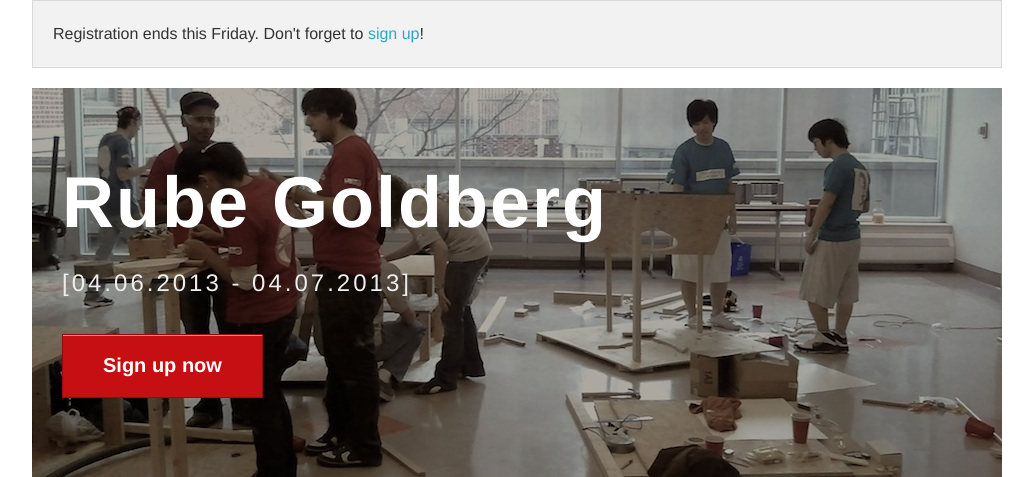
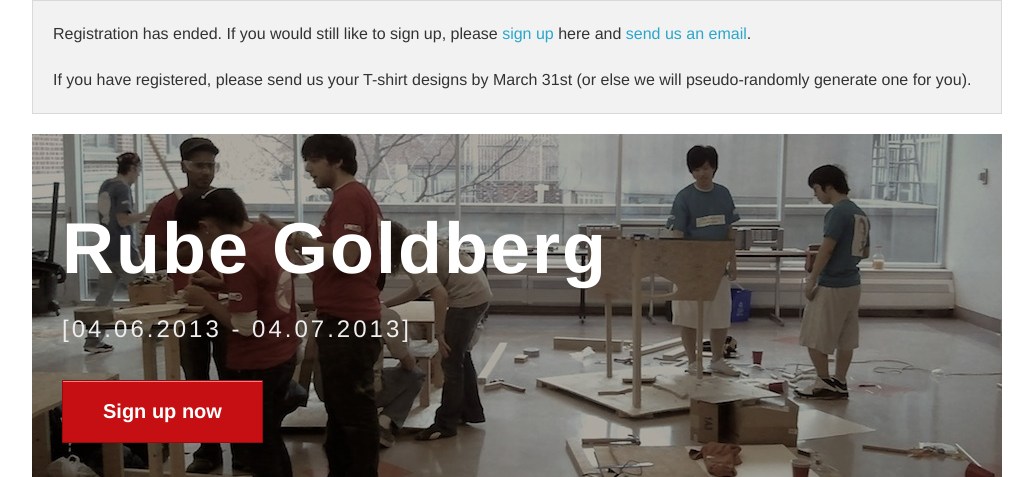
Before and after one commit to STWing/rubegoldberg-web, a PHP site: page /index.php in a window 1280 px wide. Shown: the part 92-569 px from the top of the page, without its empty margins (123-1156 px from the left). Run offline with PHP 8.4, Linux system fonts and the light colour scheme.

Commit message:
Add end of registration information

```diff
--- a/template.php
+++ b/template.php
@@ -10,7 +10,7 @@
   <link rel="stylesheet" href="css/normalize.min.css" />
   <link rel="stylesheet" href="css/foundation.css" />
 
-  <link rel="stylesheet" href="css/site.min.css" />
+  <link rel="stylesheet" href="css/site.css" />
 
   <script src="js/vendor/custom.modernizr.js"></script>
 </head>
@@ -35,8 +35,11 @@
   <div class="row">
     <div class="large-12 columns">
       <div class="panel">
-        <p>Registration ends this Friday. Don't forget to
-          <a href="register.php">sign up</a>!</p>
+        <p>Registration has ended. If you would still like to sign up, please
+          <a href="register.php">sign up</a> here and
+          <a href="mailto:beeker@stwing.org">send us an email</a>.</p>
+        <p>If you have registered, please send us your T-shirt designs by
+          March 31st (or else we will pseudo-randomly generate one for you).</p>
       </div>
     </div>
   </div>
```
